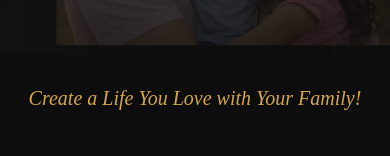
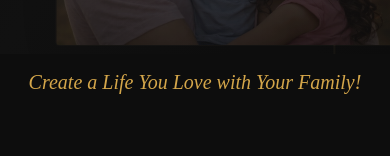
Before and after one commit to ayush31082005/Sanyukt-Parivaar-Client, a React (Vite) app: page / in a window 390 px wide. Shown: the part 606-762 px from the top of the page. Built offline with nearby package versions, Linux system fonts and the light colour scheme; no server answers; a web font is replaced by a local one.

Commit message:
Remove forced min-height from hero section to fix space issue in desktop mode

```diff
--- a/src/pages/Home.jsx
+++ b/src/pages/Home.jsx
@@ -525,7 +525,7 @@ const HomePage = () => {
 
                 {/* </RechargeSection> */}
 
-                <div className="w-full flex items-center justify-center gap-2 sm:gap-5 my-8 sm:my-12 px-4 sm:px-5">
+                <div className="w-full flex items-center justify-center gap-2 sm:gap-5 mt-4 mb-8 sm:my-12 px-4 sm:px-5">
                     <div className="hidden sm:block flex-1 max-w-[180px] h-px bg-gradient-to-r from-transparent via-[#b88a44] to-transparent" />
 
                     <span
@@ -549,7 +549,7 @@ const HomePage = () => {
                     whyChoosePoints={whyChoosePoints}
                 />
 
-                <div className="w-full flex items-center justify-center gap-2 sm:gap-5 my-8 sm:my-12 px-4 sm:px-5">
+                <div className="w-full flex items-center justify-center gap-2 sm:gap-5 mt-4 mb-8 sm:my-12 px-4 sm:px-5">
                     <div className="hidden sm:block flex-1 max-w-[180px] h-px bg-gradient-to-r from-transparent via-[#b88a44] to-transparent" />
 
                     <span
--- a/src/pages/HomeComponents/HeroSection.jsx
+++ b/src/pages/HomeComponents/HeroSection.jsx
@@ -6,7 +6,7 @@ const HeroSection = ({ currentSlide, setCurrentSlide, heroSlides, isLoggedIn, us
     // Content always LEFT, Image always RIGHT
 
     return (
-        <section className="relative min-h-0 md:min-h-[calc(100vh-80px)] overflow-hidden bg-[#0D0D0D] flex flex-col">
+        <section className="relative overflow-hidden bg-[#0D0D0D] flex flex-col">
             <AnimatePresence mode="wait">
                 <motion.div
                     key={currentSlide}
```
